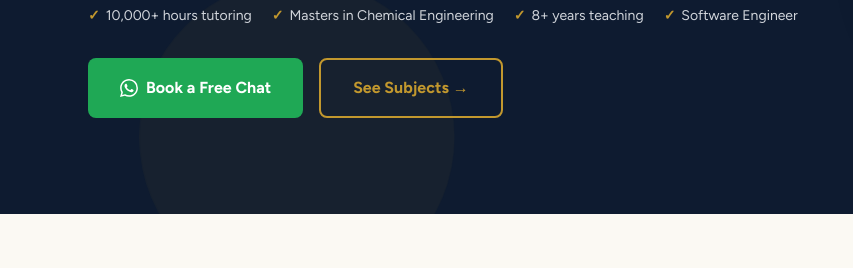
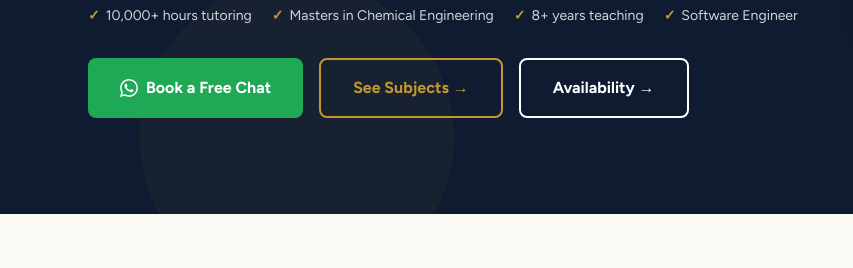
Before and after one commit to JasonRafferty/jasonrafferty.github.io, a website built with Vite: page index.html in a window 1280 px wide. Shown: the part 414-682 px from the top of the page, 0-853 px from the left. Built offline with nearby package versions, Linux system fonts and the light colour scheme; files whose address does not match are found by name.

Commit message:
feat: add Availability button to hero CTAs

```diff
--- a/index.html
+++ b/index.html
@@ -138,6 +138,10 @@
               <a href="about.html#subjects"
                  class="inline-flex items-center justify-center gap-2 border-2 border-gold text-gold hover:bg-gold hover:text-navy font-bold text-base px-8 py-4 rounded-lg transition-colors focus:outline-none focus:ring-2 focus:ring-gold focus:ring-offset-2 focus:ring-offset-navy">
                 See Subjects &rarr;
+              </a>
+              <a href="pricing.html"
+                 class="inline-flex items-center justify-center gap-2 border-2 border-white text-white hover:bg-white hover:text-navy font-bold text-base px-8 py-4 rounded-lg transition-colors focus:outline-none focus:ring-2 focus:ring-white focus:ring-offset-2 focus:ring-offset-navy">
+                Availability &rarr;
               </a>
             </div>
           </div>
```
